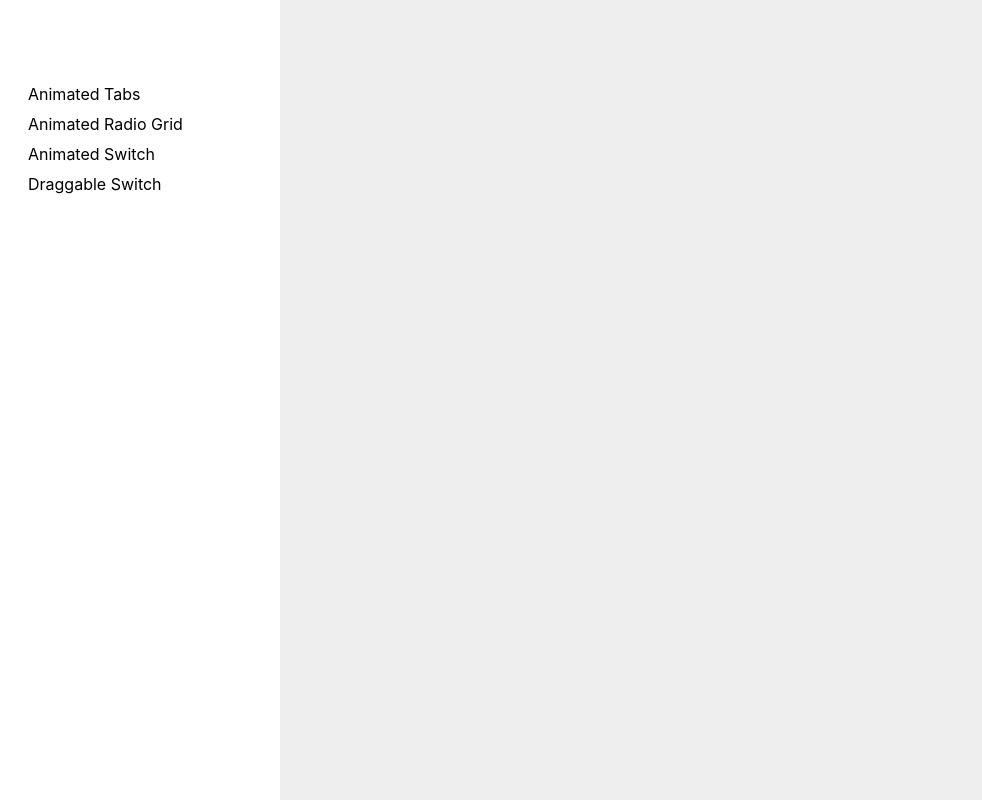
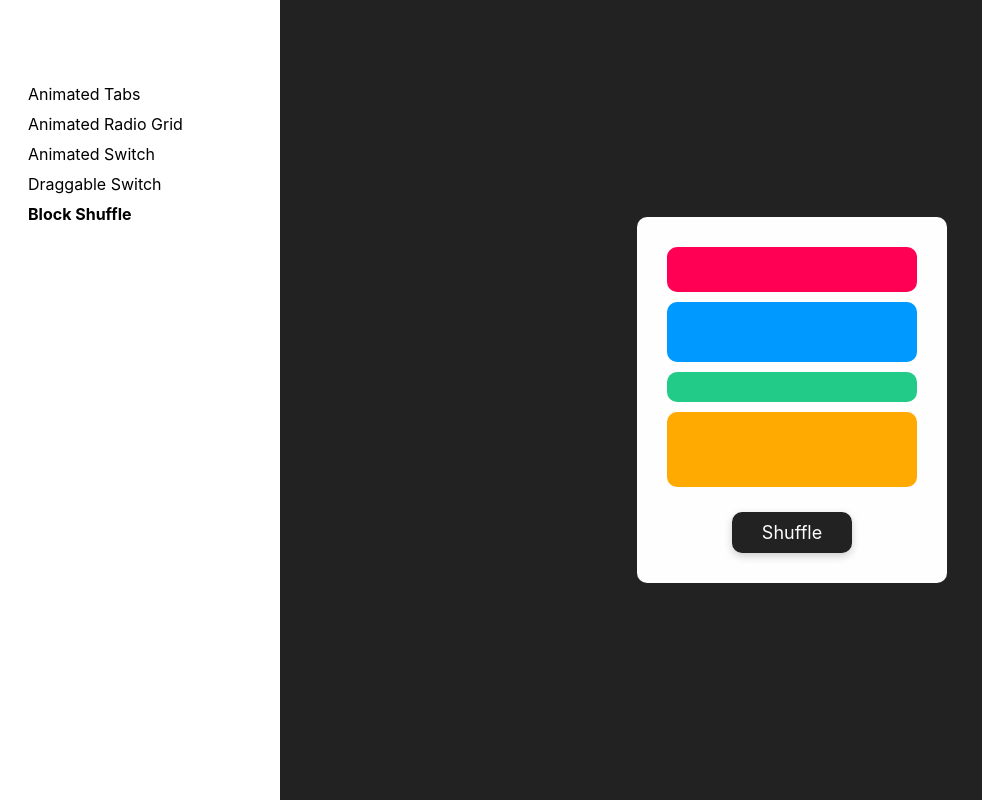
Before and after one commit to ashish-puttaa/framer-playground, a React (Create React App) app: page /block-shuffle in a window 1280 px wide. Shown: the top 800 px of the page, without its empty margins (0-982 px from the left). Built offline with nearby package versions, Linux system fonts and the light colour scheme.

Commit message:
add block shuffle

```diff
--- /dev/null
+++ b/src/components/block-shuffle/block-shuffle.component.jsx
@@ -0,0 +1,42 @@
+import { useState } from 'react';
+import { Wrapper, Block, Button, GlobalStyles } from './block-shuffle.styles';
+
+import { colors } from '../../utils/colors';
+import { shuffleArray } from '../../utils/functions';
+
+const { red, blue, green, yellow } = colors;
+const blockData = [
+   { color: red, height: '45px' },
+   { color: blue, height: '60px' },
+   { color: green, height: '30px' },
+   { color: yellow, height: '75px' },
+];
+
+const BlockShuffle = () => {
+   const [blocks, setBlocks] = useState(blockData);
+
+   const handleClick = () => {
+      const shuffled = shuffleArray([...blocks]);
+      setBlocks(shuffled);
+   };
+
+   return (
+      <>
+         <GlobalStyles />
+         <Wrapper>
+            {blocks.map(({ color, height }, i) => (
+               <Block
+                  key={color}
+                  color={color}
+                  height={height}
+                  layout
+                  transition={{ type: 'spring', bounce: 0.35 }}
+               />
+            ))}
+            <Button onClick={handleClick}>Shuffle</Button>
+         </Wrapper>
+      </>
+   );
+};
+
+export default BlockShuffle;
--- /dev/null
+++ b/src/components/block-shuffle/block-shuffle.styles.js
@@ -0,0 +1,49 @@
+import styled, { createGlobalStyle } from 'styled-components';
+import { motion } from 'framer-motion';
+
+import { colors } from '../../utils/colors';
+
+export const Wrapper = styled.div`
+   display: flex;
+   flex-direction: column;
+   gap: 10px;
+   width: 310px;
+   padding: 30px;
+   border-radius: 10px;
+   background-color: #fefefe;
+`;
+
+export const Block = styled(motion.div)`
+   height: ${(props) => props.height || '10px'};
+   border-radius: 10px;
+   background-color: ${(props) => props.color || colors.blue};
+`;
+
+export const Button = styled.span`
+   width: max-content;
+   margin: 0 auto;
+   margin-top: 15px;
+   padding: 10px 30px;
+   border-radius: 10px;
+
+   font-size: 18px;
+   text-align: center;
+   color: #fefefe;
+   background-color: #222;
+   user-select: none;
+   cursor: pointer;
+
+   transition: all 0.075s;
+   box-shadow: 0 3px 8px rgba(0, 0, 0, 0.2);
+
+   &:focus,
+   &:active {
+      transform: scale(0.95);
+   }
+`;
+
+export const GlobalStyles = createGlobalStyle`
+   body {
+      background-color: #222;
+   }
+`;
--- /dev/null
+++ b/src/components/block-shuffle/index.js
@@ -0,0 +1 @@
+export { default } from './block-shuffle.component';
--- a/src/routes/index.js
+++ b/src/routes/index.js
@@ -2,6 +2,7 @@ import AnimatedTabs from '../components/animated-tabs';
 import AnimatedRadioGrid from '../components/animated-radio-grid';
 import AnimatedSwitch from '../components/animated-switch';
 import DraggableSwitch from '../components/draggable-switch';
+import BlockShuffle from '../components/block-shuffle';
 
 export const routes = [
    {
@@ -16,6 +17,7 @@ export const routes = [
    },
    { path: '/animated-switch', name: 'Animated Switch', component: AnimatedSwitch },
    { path: '/draggable-switch', name: 'Draggable Switch', component: DraggableSwitch },
+   { path: '/block-shuffle', name: 'Block Shuffle', component: BlockShuffle },
 ];
 
 export const defaultPath = '/animated-tabs';
--- /dev/null
+++ b/src/utils/colors.js
@@ -0,0 +1,6 @@
+export const colors = {
+   red: 'rgb(255, 0, 85)',
+   blue: 'rgb(0, 153, 255)',
+   green: 'rgb(34, 204, 136)',
+   yellow: 'rgb(255, 170, 0)',
+};
--- /dev/null
+++ b/src/utils/functions.js
@@ -0,0 +1,18 @@
+// Fisher–Yates Shuffle
+
+export const shuffleArray = (array) => {
+   let m = array.length;
+
+   // While there remain elements to shuffle…
+   while (m) {
+      // Pick a remaining element between 0 and array.length
+      const randomIndex = Math.floor(Math.random() * m--);
+
+      // And swap it with the current element.
+      const temp = array[m];
+      array[m] = array[randomIndex];
+      array[randomIndex] = temp;
+   }
+
+   return array;
+};
```
